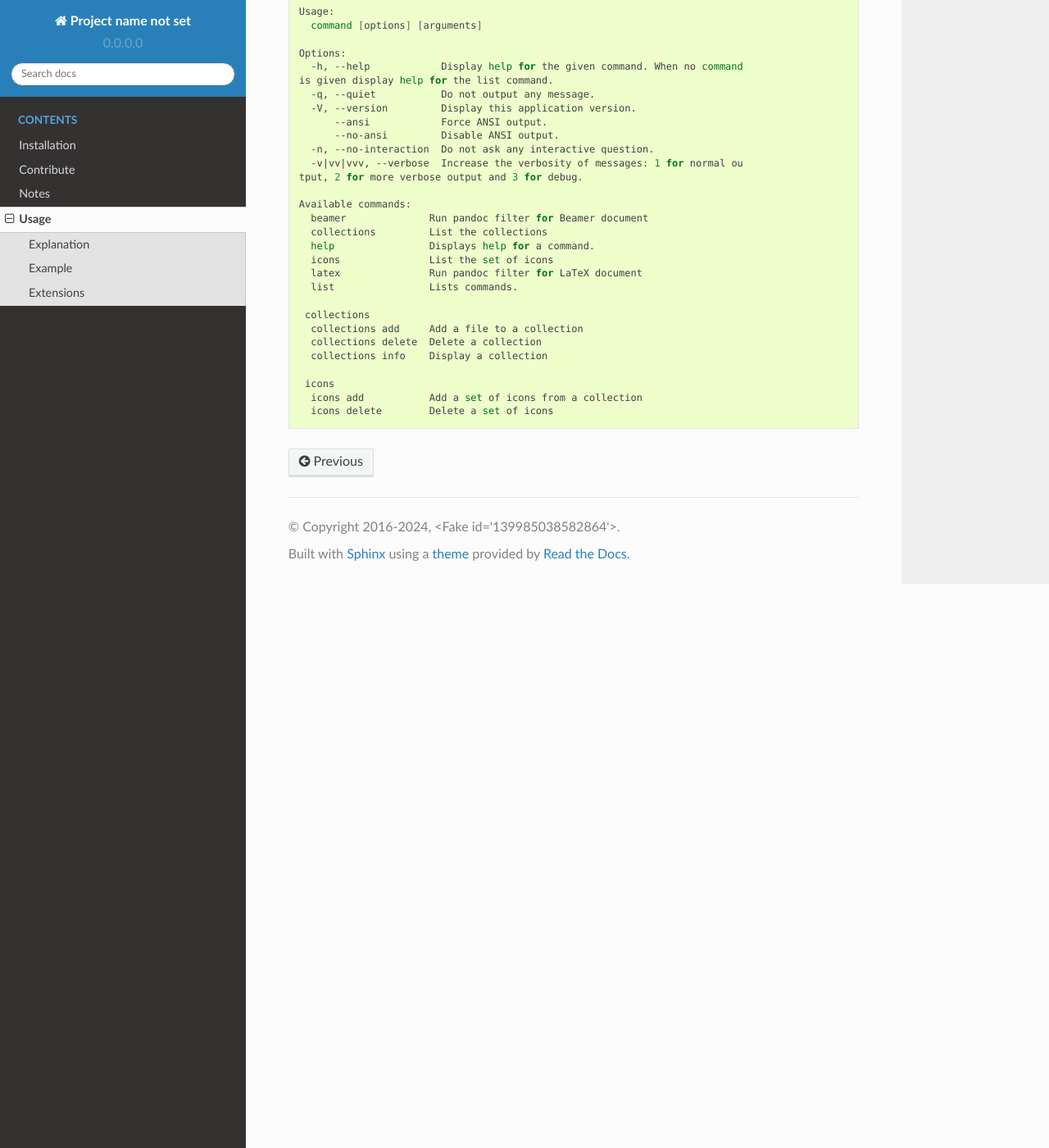
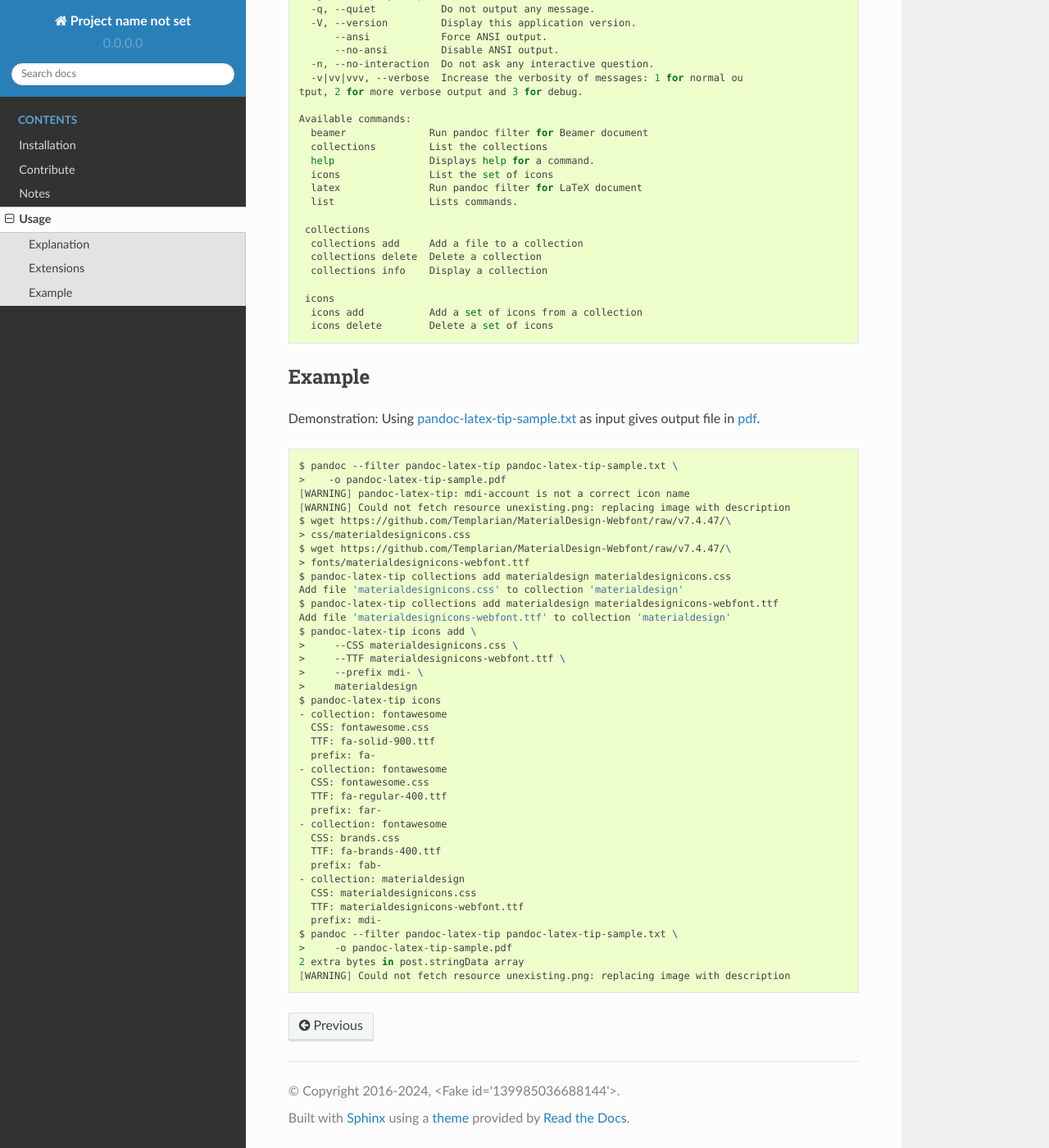
Before and after one commit to chdemko/pandoc-latex-tip, a Sphinx documentation site: the page built from docs/usage.rst, in a window 1280 px wide and 1400 px high, scrolled down 1966 px. Shown: the whole window at 82% size. Built offline with Sphinx 7.4.7 and the Read the Docs theme 2.0.0, drawn with Linux system fonts in a browser that asks for light colours; the version number is read from the project's files by our own code; some of the changed text lies outside the part shown.

Commit message:
Add example

```diff
--- a/docs/images/pandoc-latex-tip-sample.txt
+++ b/docs/images/pandoc-latex-tip-sample.txt
@@ -12,6 +12,7 @@
     icons:
     - fa-user
     - far-user
+    - mdi-account
     - name: fab-facebook
       color: lightseagreen
       link: '#title'
--- a/docs/usage.rst
+++ b/docs/usage.rst
@@ -137,3 +129,52 @@
      icons
       icons add           Add a set of icons from a collection
       icons delete        Delete a set of icons
+
+Example
+-------
+
+Demonstration: Using
+`pandoc-latex-tip-sample.txt <https://raw.githubusercontent.com/chdemko/pandoc-latex-tip/develop/docs/images/pandoc-latex-tip-sample.txt>`__
+as input gives output file in
+`pdf <https://raw.githubusercontent.com/chdemko/pandoc-latex-tip/develop/docs/images/pandoc-latex-tip-sample.pdf>`__.
+
+..  code-block:: shell
+
+    $ pandoc --filter pandoc-latex-tip pandoc-latex-tip-sample.txt \
+    >    -o pandoc-latex-tip-sample.pdf
+    [WARNING] pandoc-latex-tip: mdi-account is not a correct icon name
+    [WARNING] Could not fetch resource unexisting.png: replacing image with description
+    $ wget https://github.com/Templarian/MaterialDesign-Webfont/raw/v7.4.47/\
+    > css/materialdesignicons.css
+    $ wget https://github.com/Templarian/MaterialDesign-Webfont/raw/v7.4.47/\
+    > fonts/materialdesignicons-webfont.ttf
+    $ pandoc-latex-tip collections add materialdesign materialdesignicons.css
+    Add file 'materialdesignicons.css' to collection 'materialdesign'
+    $ pandoc-latex-tip collections add materialdesign materialdesignicons-webfont.ttf
+    Add file 'materialdesignicons-webfont.ttf' to collection 'materialdesign'
+    $ pandoc-latex-tip icons add \
+    >     --CSS materialdesignicons.css \
+    >     --TTF materialdesignicons-webfont.ttf \
+    >     --prefix mdi- \
+    >     materialdesign
+    $ pandoc-latex-tip icons
+    - collection: fontawesome
+      CSS: fontawesome.css
+      TTF: fa-solid-900.ttf
+      prefix: fa-
+    - collection: fontawesome
+      CSS: fontawesome.css
+      TTF: fa-regular-400.ttf
+      prefix: far-
+    - collection: fontawesome
+      CSS: brands.css
+      TTF: fa-brands-400.ttf
+      prefix: fab-
+    - collection: materialdesign
+      CSS: materialdesignicons.css
+      TTF: materialdesignicons-webfont.ttf
+      prefix: mdi-
+    $ pandoc --filter pandoc-latex-tip pandoc-latex-tip-sample.txt \
+    >     -o pandoc-latex-tip-sample.pdf
+    2 extra bytes in post.stringData array
+    [WARNING] Could not fetch resource unexisting.png: replacing image with description
```
Also changed, not shown: other parts of docs/usage.rst (+0 -8 lines), README.md (+1 -1 lines), 1 other file.
